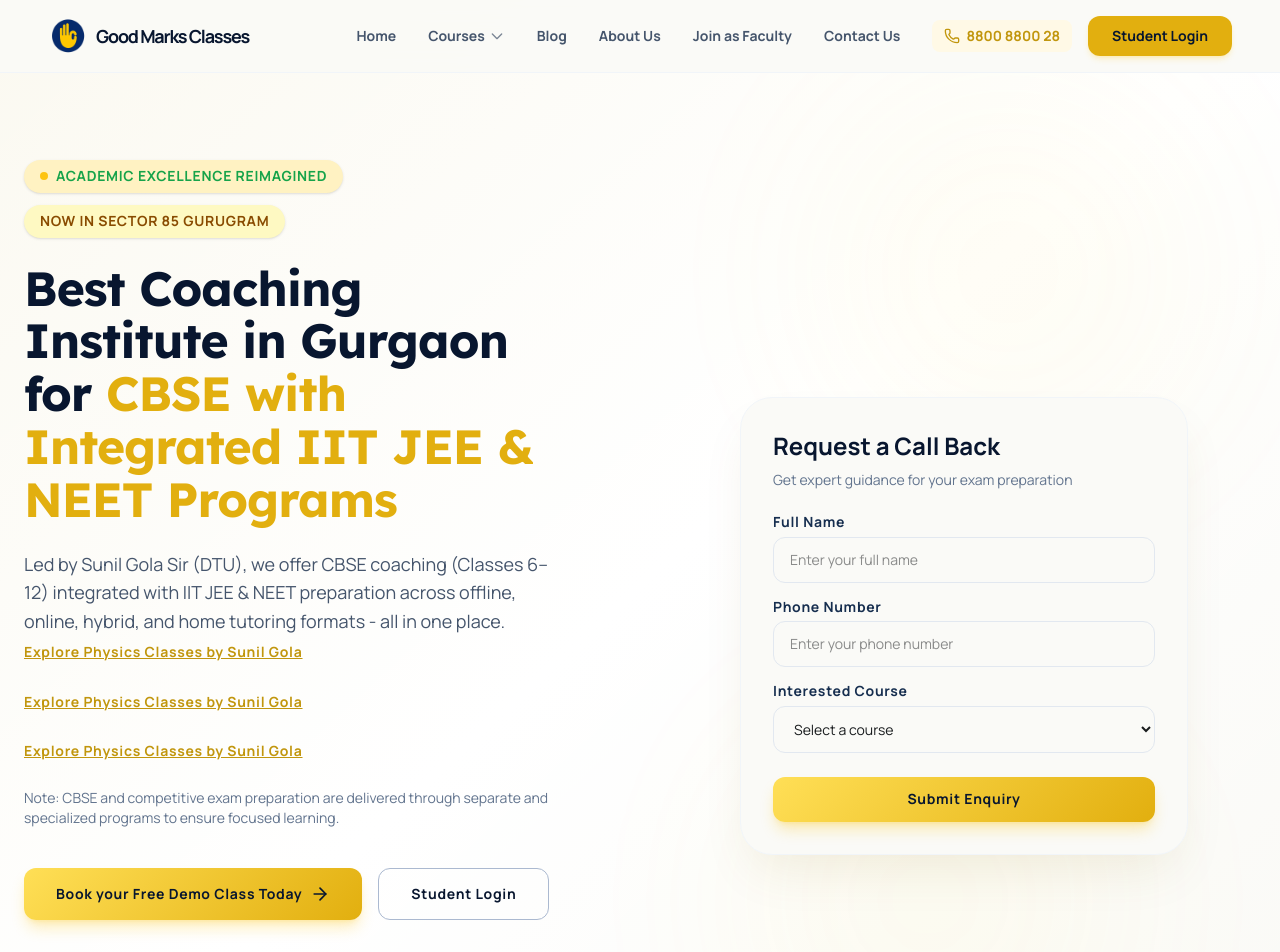
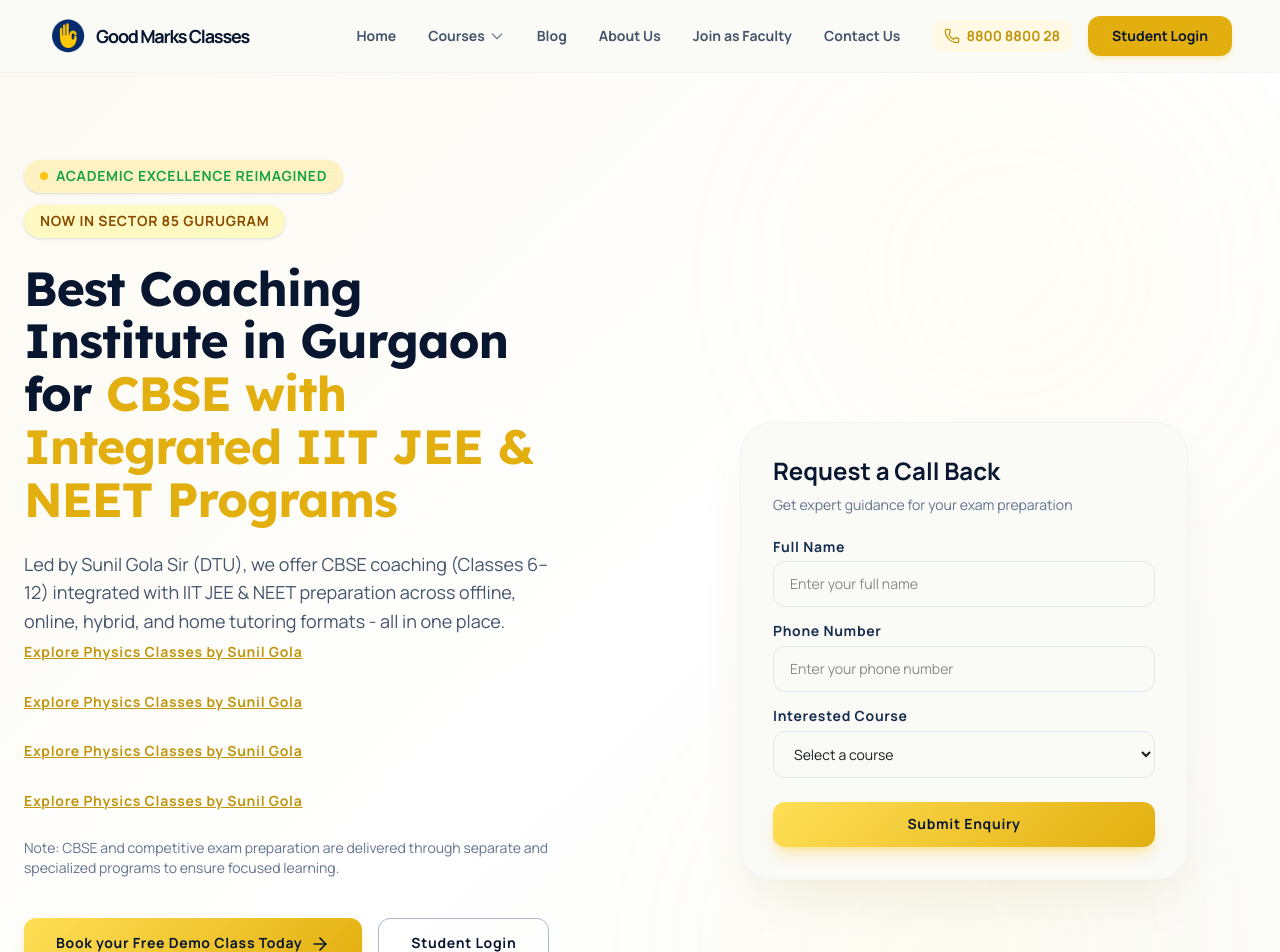
Before and after one commit to team229/goodmarkswebsite, a React (Vite) app: page / in a window 1280 px wide. Shown: the top 952 px of the page. Built offline with nearby package versions, Linux system fonts and the light colour scheme.

Commit message:
Stabilize single hero physics link markup

```diff
--- a/src/pages/Home.tsx
+++ b/src/pages/Home.tsx
@@ -151,6 +151,11 @@
                 </p>
                 <p className="max-w-xl">
                   <Link to="/physics-classes-sunil-gola" className="text-primary-700 font-label-bold underline hover:text-primary-800 transition-colors">
+                    Explore Physics Classes by Sunil Gola
+                  </Link>
+                </p>
+                <p className="max-w-xl" id="hero-physics-link">
+                  <Link to="/physics-classes-sunil-gola" aria-label="Explore Physics Classes by Sunil Gola" className="text-primary-700 font-label-bold underline hover:text-primary-800 transition-colors">
                     Explore Physics Classes by Sunil Gola
                   </Link>
                 </p>
```
